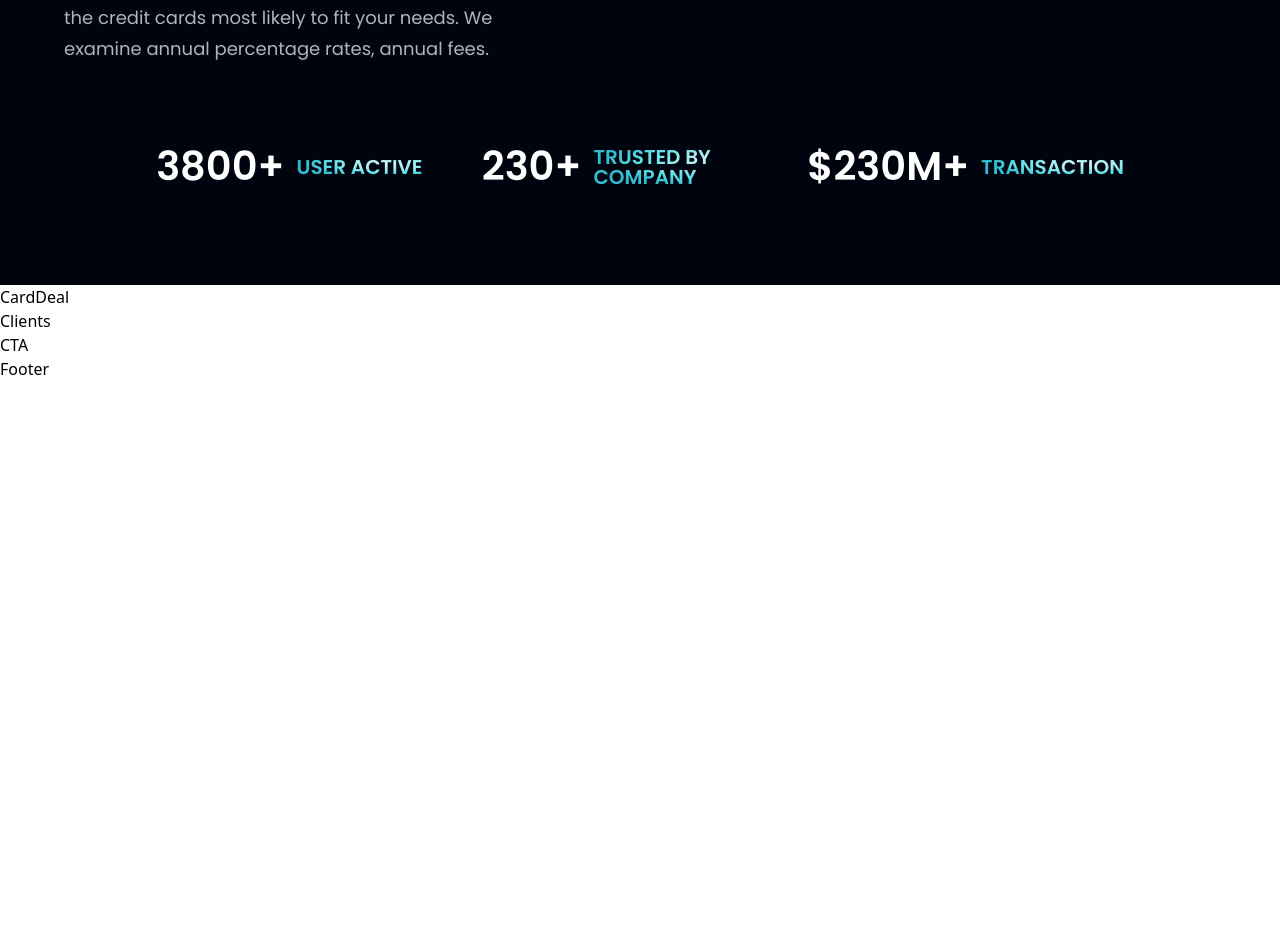
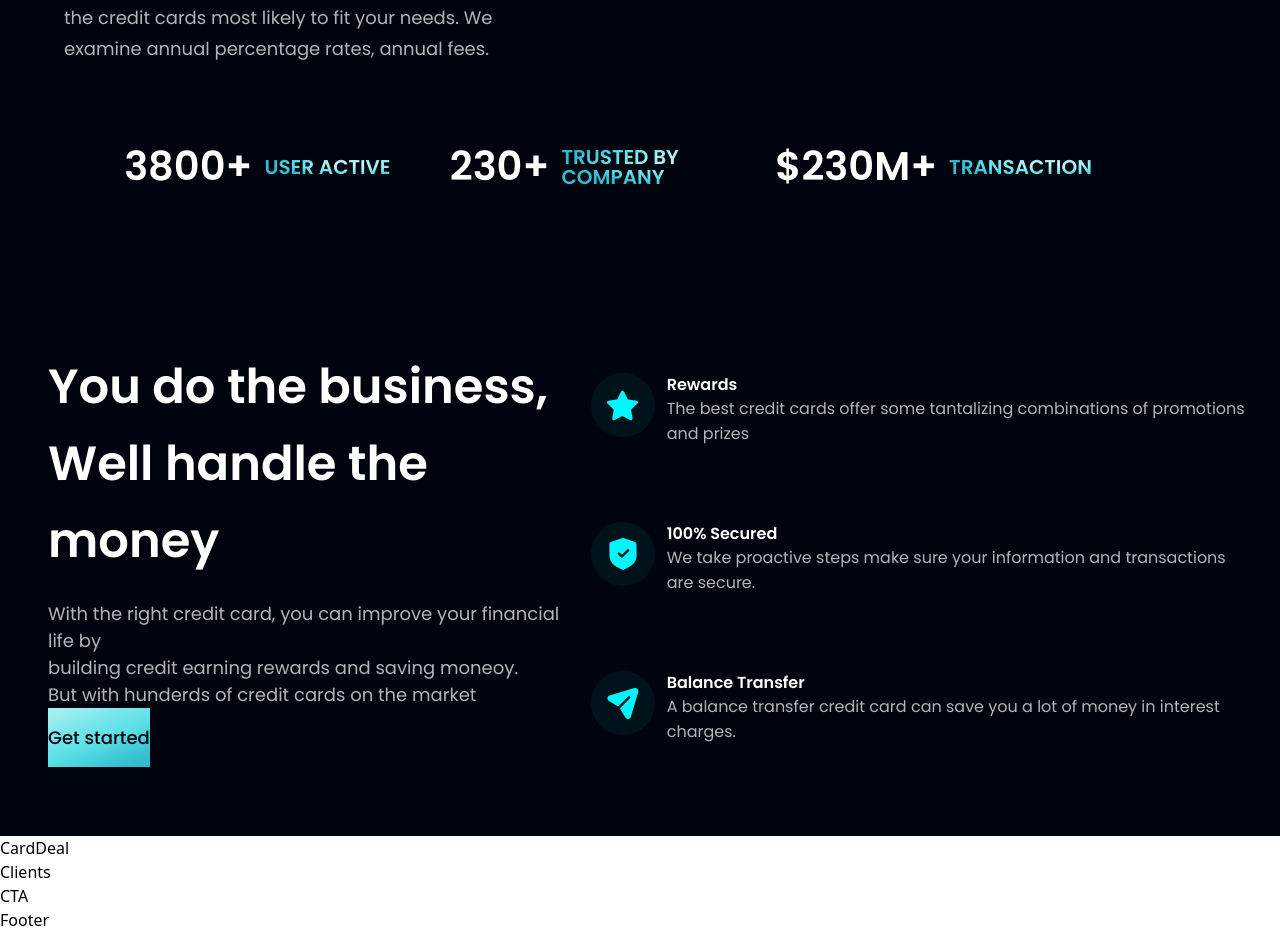
Before and after one commit to AMJchamod/Mordern_Bank_Ui_React-Vite-Tailwind, a React (Vite) app: page / in a window 1280 px wide. Shown: the part 644-1576 px from the top of the page. Before the commit the page ends 1025 px from the top, so only its background shows below. Built offline with nearby package versions, Linux system fonts and the light colour scheme.

Commit message:
business section done

```diff
--- a/src/App.jsx
+++ b/src/App.jsx
@@ -1,9 +1,9 @@
 import React from 'react'
 import styles from './style';
 import {
-   Stats,
+  Stats,
   Navbar,
-  Billing,
+  Business,
   CardDeal,
 
   Clients,
@@ -12,6 +12,7 @@ import {
   Footer,
 
   Hero,
+
 } from './components';
 
 
@@ -26,23 +27,20 @@ const App = () => (
     </div>
     <div className={`bg-primary ${styles.flexStart}`}>
       <div className={`${styles.boxWidt}font-size: clamp(1rem, 2vw, 1.5rem) `}>
-
-          <Hero/>
-
+        <Hero />
       </div>
     </div>
-    <div className={`bg-primary ${styles.flexStart}`}>
-        <Stats/>
+    <div className={`bg-primary ${styles.flexStart} md:pr-16`}>
+      <Stats />
 
-
-       </div>
-
-
-        <CardDeal/>
-
-        <Clients />
-        <CTA/>
-        <Footer />
+    </div>
+    <div className={`bg-primary   `}>
+      <Business/>
+    </div>
+    <CardDeal />
+    <Clients />
+    <CTA />
+    <Footer />
 
 
   </>
--- a/src/components/Business.jsx
+++ b/src/components/Business.jsx
@@ -1,9 +1,39 @@
-import React from 'react'
+import React from 'react';
+import styles, { layout } from '../style';
+import Button from './Button';
+import {  features  } from '../constants';
 
-function Business() {
-  return (
-    <div>Business</div>
-  )
-}
+const Featurecard= ({icon,title ,content,index})=>(
+  <div className={` flex   p-6 rounded-[20px] ${index !== features.length-1 ? "mb-6" :"mb-0"} feature-card`}>
+    <div className={`w-[64px] h-[64px] rounded-full ${styles.flexCenter} bg-dimBlue`}>
+      <img src={icon} alt="icon" className=' w-[50%] h-[50%] object-contain'></img>
+    </div>
+    <div className='flex-1 flex flex-col ml-3'>
+      <h4 className="font-poppins font-semibold text-white text-18px leading-[23px]">
+        {title}
+      </h4>
+      <p className='font-poppins font-normal text-dimWhite text-[16px] leading-[25px] mb-1'>{content}</p>
+    </div>
+  </div>
+)
+
+const Business = () => (
+  <section id='features' className={layout.section} >
+    <div className={`{layout.sectionInfo} md:pl-12 `}>
+      <h2 className={styles.heading2}> You do the business,<br className='sm:block hidden' />Well handle the money</h2>
+      <p className={`${styles.paragraph}max-w-[470px] mt-5`}>With the right credit card, you can improve your financial life by<br/> building credit earning rewards and saving moneoy.<br/>But with hunderds of credit cards on the market</p>
+      <Button type="button" style="mt-10"></Button>
+    </div>
+    <div className={` felx-col md:pl-1 `}>
+      { features .map((feature,index)=>(
+        <Featurecard key={feature.id} {...feature} index={index}/>
+     ) )}
+
+    </div>
+  </section>
+
+)
+
+
 
 export default Business
--- /dev/null
+++ b/src/components/Button.jsx
@@ -0,0 +1,11 @@
+import React from "react";
+
+
+const Button = ({ styles }) => {
+    return(
+    <button type="button" className={`py-4 px6
+        bg-blue-gradient font-poppins font-medium text-[18px] text-primary
+        outline-none ${styles}`}>Get started</button>
+    )
+    }
+export default Button
--- a/src/components/Hero.jsx
+++ b/src/components/Hero.jsx
@@ -41,8 +41,8 @@ const Hero = () => (
     </div>
 
     {/* Right Section with Image */}
-    <div className='relative mt-10 sm:mt-1 md:mt-0'>
-  <img src={robot} alt='robot' className="w-full h-auto relative z-[5]" />
+    <div className='relative mt-10 sm:mt-1 md:mt-0  '>
+  <img src={robot} alt='robot' className="md:h-96 md:w-96  relative  z-[5] md:mt-16 md:mr-6" />
 
   </div>
   </section>
--- a/src/components/index.js
+++ b/src/components/index.js
@@ -8,9 +8,11 @@ import CTA from "./CTA";
 import Footer from "./Footer";
 import Stats from "./Stats";
 import Hero from "./Hero";
+import Business from "./Business";
+
 
 export {
-
+  Business,
   Navbar,
   Billing,
   CardDeal,
--- a/src/constants/index.js
+++ b/src/constants/index.js
@@ -1,4 +1,5 @@
 import { people01, people02, people03, facebook, instagram, linkedin, twitter, airbnb, binance, coinbase, dropbox, send, shield, star  } from "../assets";
+
 
 export const navLinks = [
   {
```
